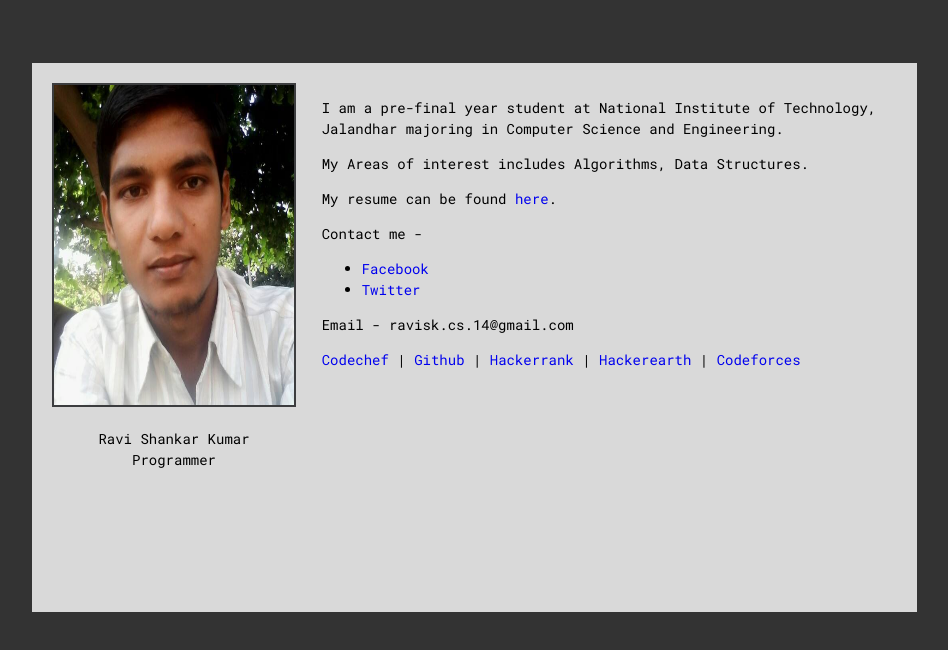
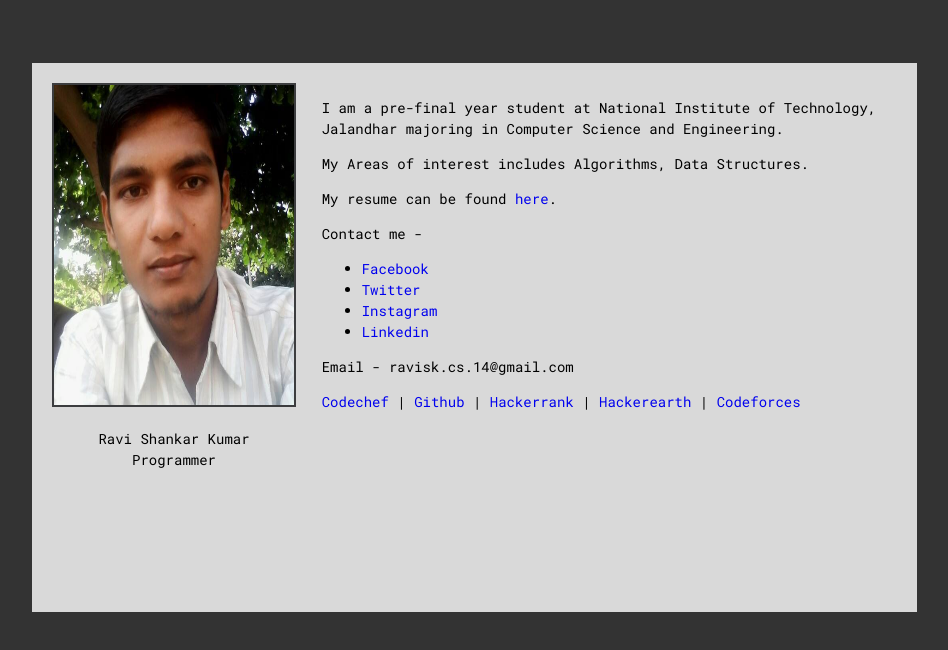
Before and after one commit to ravicse114/ravicse114.github.io, a plain HTML site: page index.html in a window 1280 px wide. Shown: the whole page, without its empty margins (176-1124 px from the left). Drawn offline with Linux system fonts and the light colour scheme.

Commit message:
Update index.html

```diff
--- a/index.html
+++ b/index.html
@@ -80,6 +80,8 @@ a{
     <ul>
     <li><a href='https://www.facebook.com/ravicse114' target='_blank'>Facebook</a></li>
     <li><a href='https://twitter.com/ravicse114' target='_blank'>Twitter</a></li>
+    <li><a href='https://www.instagram.com/ravicse114/' target='_blank'>Instagram</a></li>
+    <li><a href='https://www.linkedin.com/in/ravi-shankar-shankar-53a31b12a' target='_blank'>Linkedin</a></li>
     </ul>
     <p> Email - ravisk.cs.14@gmail.com</p>
 	  <a href='https://www.codechef.com/users/ravicse479' target="_blank">Codechef</a> |
```
